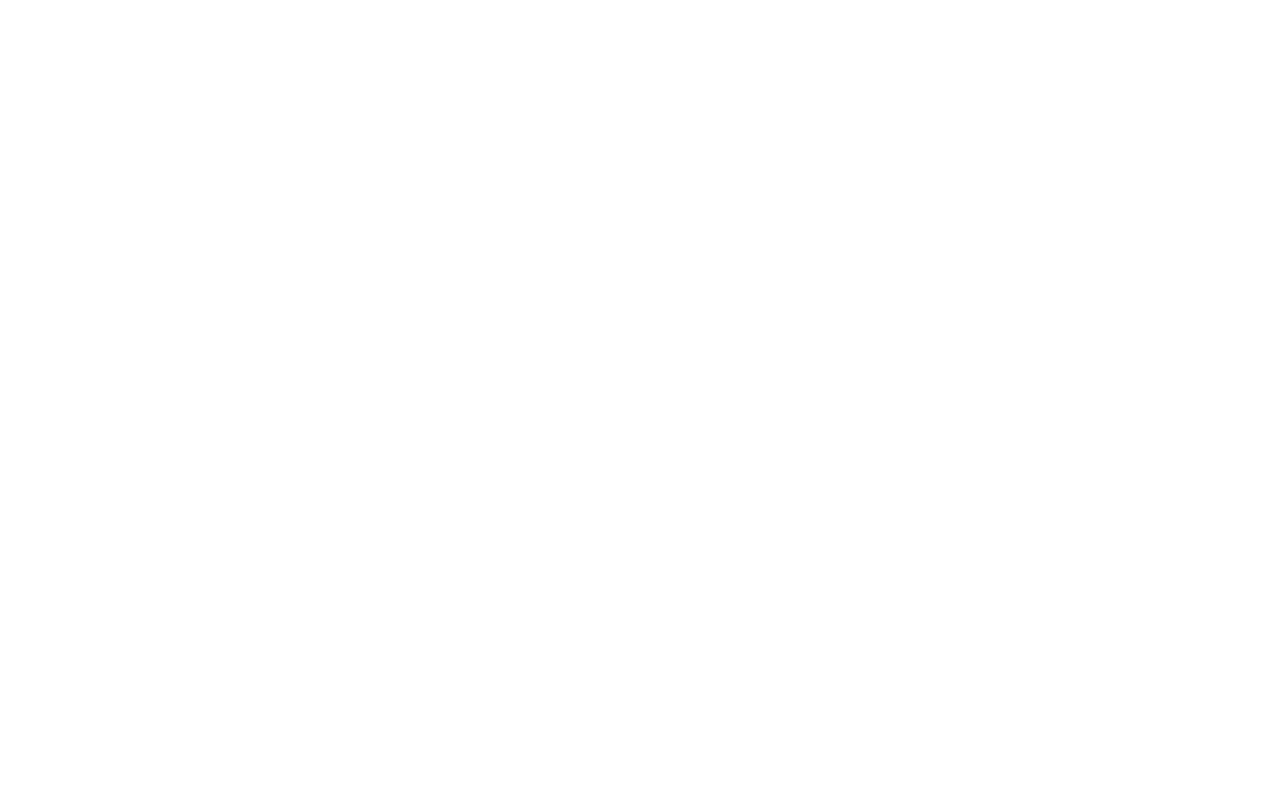
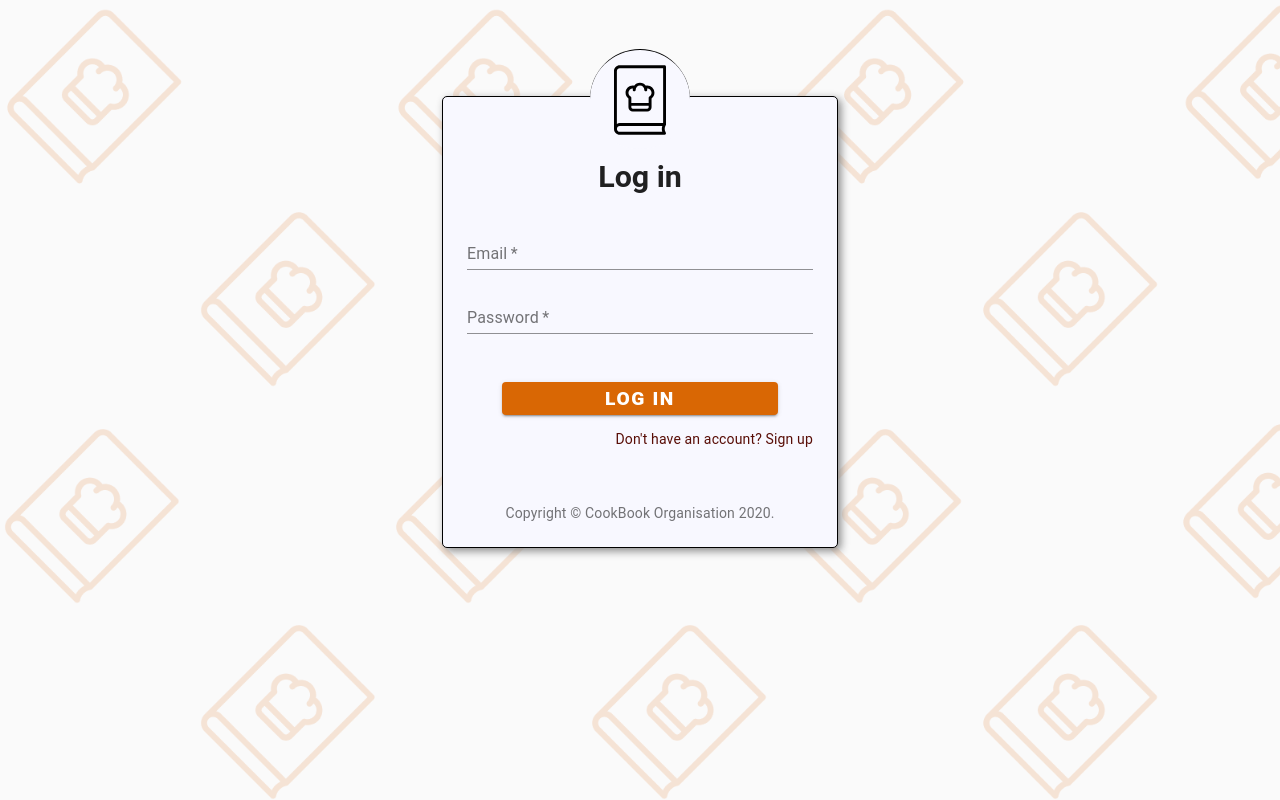
Before and after one commit to cookbookorganisation/front-end, a React (Create React App) app: page /login in a window 1280 px wide. Built offline with nearby package versions, Linux system fonts and the light colour scheme.

Commit message:
copied, pasted, and edit log in form based on sign up form styling

```diff
--- a/src/components/forms/LogIn.js
+++ b/src/components/forms/LogIn.js
@@ -1,11 +1,134 @@
-import React from 'react';
+import React, { useState } from "react";
+import { useHistory } from 'react-router-dom';
+import { Avatar, Button, Grid, CssBaseline, TextField, Box, Typography, Container, makeStyles } from "@material-ui/core";
+import Copyright from '../Copyright';
+import { login } from '../actions/LogIn';
+import { connect } from 'react-redux';
+
+// import SVG JS component
+import CookBookIcon from "../../images/icons/cookBookIcon.js";
+
+const useStyles = makeStyles((theme) => ({
+    paper: {
+        marginTop: theme.spacing(12),
+        padding: theme.spacing(3),
+        display: "flex",
+        flexDirection: "column",
+        alignItems: "center",
+        border: "1px solid black",
+        boxShadow: "3px 3px 8px #888888",
+        backgroundColor: "#f8f8ff",
+        borderRadius: "5px"
+    },
+    avatar: {
+        margin: theme.spacing(-9, 1, 1, 1),
+        padding: theme.spacing(3),
+        backgroundColor: "#f8f8ff",
+        height: "100px",
+        width: "100px",
+        borderTop: "1px solid black",
+    },
+    title: {
+        fontWeight: "600",
+        fontSize: "1.9rem",
+    },
+    form: {
+        width: "100%", // Fix IE 11 issue.
+        marginTop: theme.spacing(3),
+    },
+    submit: {
+        margin: theme.spacing(6, 0, 0),
+        padding: theme.spacing(0),
+        width: "80%",
+        fontWeight: "900",
+        fontSize: "1.2rem",
+        letterSpacing: ".1rem",
+        backgroundColor: "#D96704",
+        "&:hover": {
+        backgroundColor: "#000",
+        },
+    },
+}));
 
 const LogIn = () => {
+    const classes = useStyles();
+    const history = useHistory();
+    const [formValues, setFormValues] = useState({
+        email: "",
+        password: ""
+    });
+
+    function handleChange(e) {
+        setFormValues({
+            ...formValues,
+            [e.target.name]: e.target.value
+        })
+    };
+
+    async function handleSubmit(e, props) {
+        e.preventDefault();
+        await props.login(formValues)
+        history.push('/mycollections');
+    };
+
     return (
-        <div>
-
+        <div className="formBackground">
+            <Container component="main" maxWidth="xs">
+                <CssBaseline />
+                <div className={classes.paper}>
+                    <Avatar className={classes.avatar}>
+                        <CookBookIcon />
+                    </Avatar>
+                    <Typography component="h1" variant="h5" className={classes.title}>
+                        Log in
+                    </Typography>
+                    <form className={classes.form} noValidate>
+                        <Grid container spacing={2}>
+                            <Grid item xs={12}>
+                                <TextField
+                                    onChange={handleChange}
+                                    required
+                                    fullWidth
+                                    id="email"
+                                    label="Email"
+                                    name="email"
+                                    autoComplete="email"/>
+                            </Grid>
+                            <Grid item xs={12}>
+                                <TextField
+                                    onChange={handleChange}
+                                    required
+                                    fullWidth
+                                    name="password"
+                                    label="Password"
+                                    type="password"
+                                    id="password"
+                                    autoComplete="current-password"/>
+                            </Grid>
+                        </Grid>
+                        <Button
+                            onSubmit={handleSubmit}
+                            type="submit"
+                            variant="contained"
+                            color="primary"
+                            className={classes.submit}>
+                            Log In
+                        </Button>
+                        <Grid container justify="flex-end">
+                            <Grid item>
+                                <p onClick={()=>history.push('/signup')} variant="body2" style={{ color: "#590E07" }}>
+                                    Don't have an account? Sign up
+                                </p>
+                            </Grid>
+                        </Grid>
+                    </form>
+                    <Box mt={5}>
+                        <Copyright />
+                    </Box>
+                </div>
+            </Container>
         </div>
     );
 };
 
-export default LogIn;
+export default connect(null, { login })(LogIn);
```
